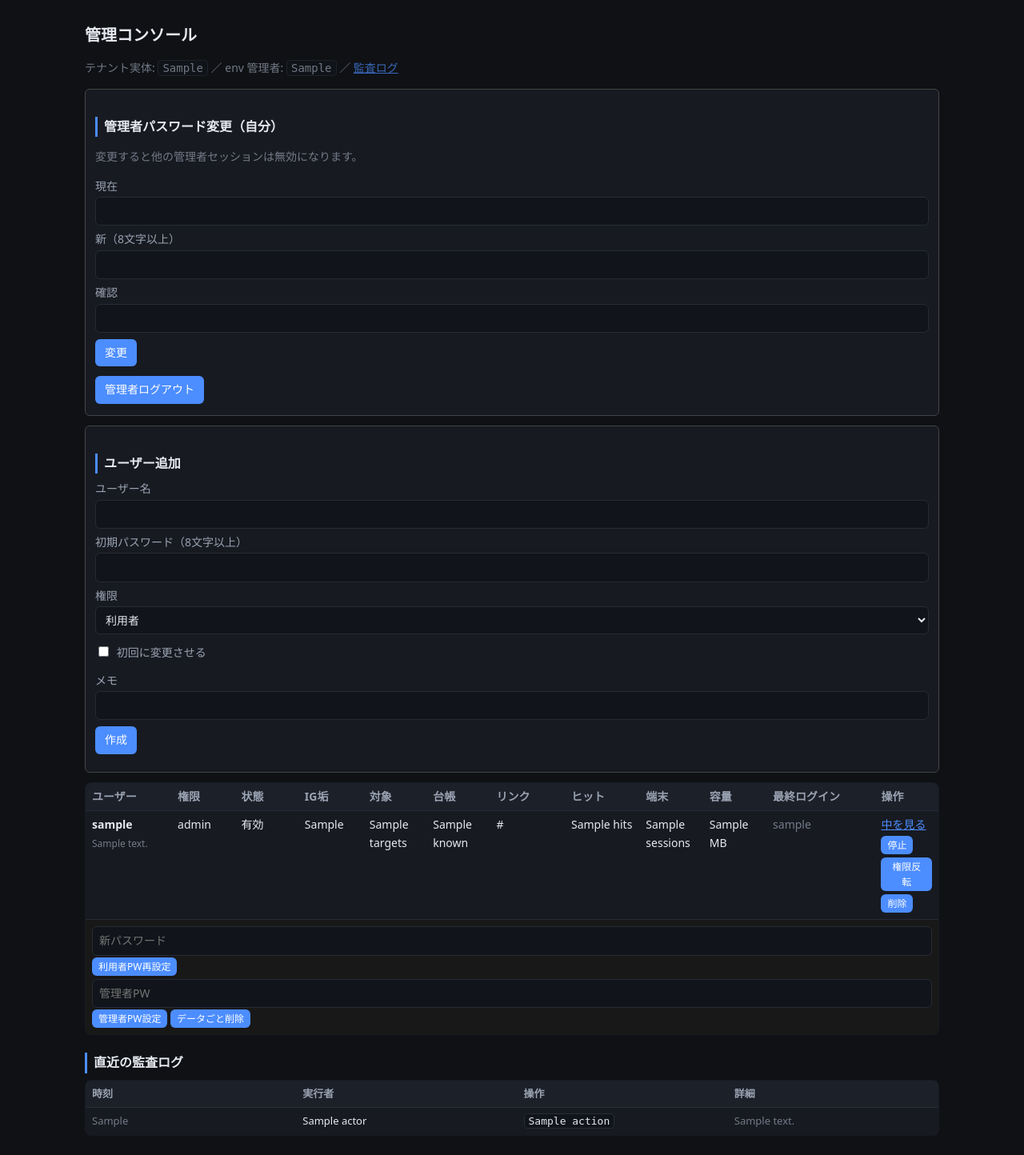
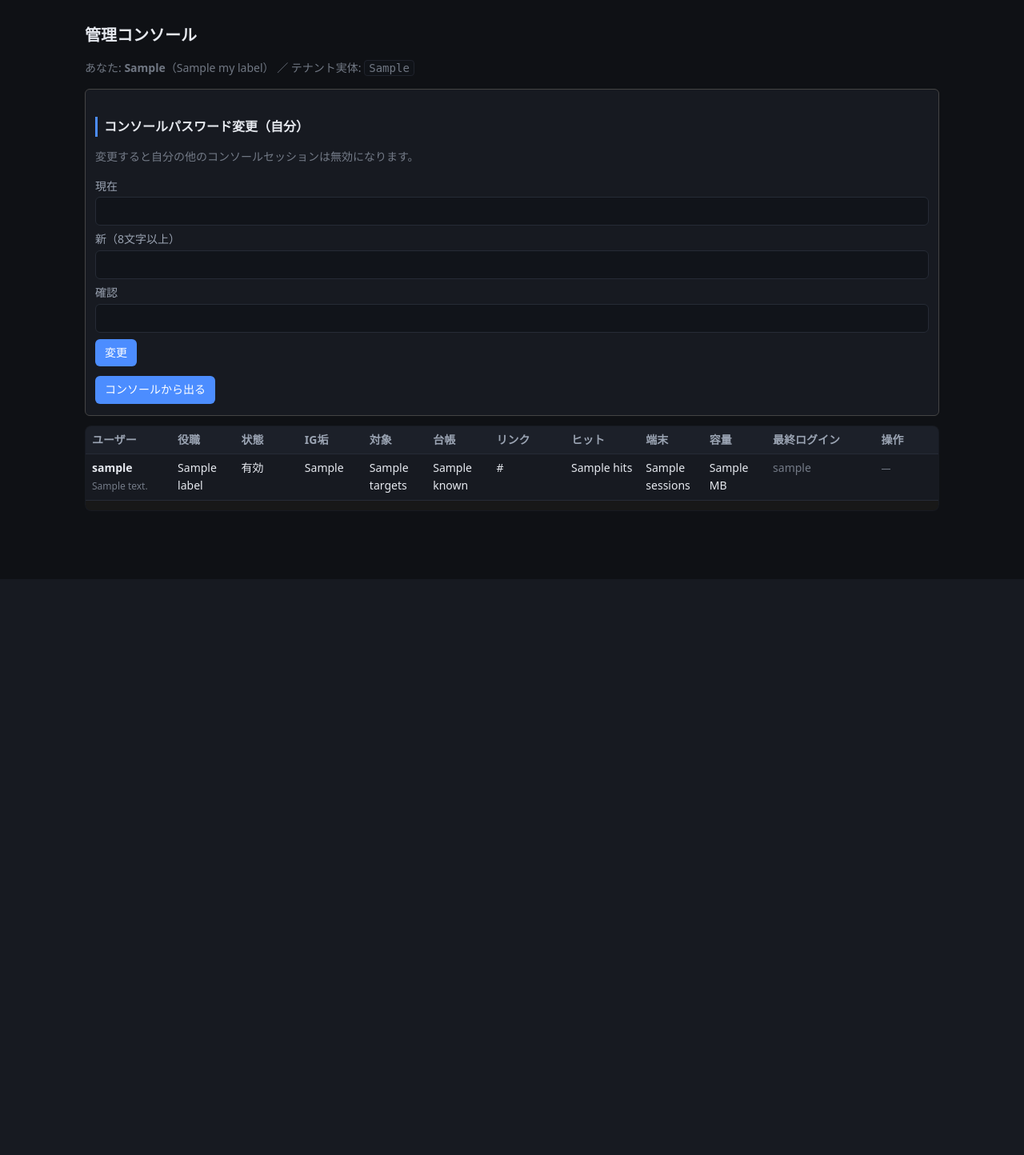
Before and after one commit to yj2952399-ctrl/igtracker, a Python web app: template templates/admin.html in a window 1280 px wide. Shown: the part 76-1520 px from the top of the page at 80% size. After the commit the page ends 702 px from the top, so only its background shows below. Run offline with Jinja, Linux system fonts and the light colour scheme; the template is opened without the code that fills it: most values are stand-ins (such as "Sample title", 1, 10 or a date in 2020).

Commit message:
admin.html を更新

```diff
--- a/templates/admin.html
+++ b/templates/admin.html
@@ -3,14 +3,15 @@
 {% if msg %}<p class="ok">{{ msg }}</p>{% endif %}
 {% if err %}<p class="err">{{ err }}</p>{% endif %}
 
-<p class="dim">テナント実体: <code>{{ tenant_root }}</code> ／
-env 管理者: <code>{{ env_user or "(未設定)" }}</code>
-{% if breakglass %}／ ブレークグラス: <b>有効</b>{% endif %}
-／ <a href="{{ admin_path }}/audit">監査ログ</a></p>
+<p class="dim">あなた: <b>{{ real_user }}</b>（{{ my_label }}{% if me_root %}・ルート管理者{% endif %}）
+／ テナント実体: <code>{{ tenant_root }}</code>
+{% if perms['roles.edit'] or me_root %}／ <a href="/console/roles">権限マトリクス</a>{% endif %}
+{% if perms['lockdown'] or me_root %}／ <a href="/lock/panel">封鎖パネル</a>{% endif %}
+{% if perms['audit.view'] or me_root %}／ <a href="{{ admin_path }}/audit">監査ログ</a>{% endif %}</p>
 
 <div class="card">
-  <h2>管理者パスワード変更（自分）</h2>
-  <p class="dim">変更すると他の管理者セッションは無効になります。</p>
+  <h2>コンソールパスワード変更（自分）</h2>
+  <p class="dim">変更すると自分の他のコンソールセッションは無効になります。</p>
   <form method="post" action="{{ admin_path }}/password">
     <label>現在 <input type="password" name="cur"></label>
     <label>新（8文字以上） <input type="password" name="new"></label>
@@ -18,18 +19,19 @@ env 管理者: <code>{{ env_user or "(未設定)" }}</code>
     <button>変更</button>
   </form>
   <form method="post" action="{{ admin_path }}/logout" style="display:inline">
-    <button>管理者ログアウト</button></form>
+    <button>コンソールから出る</button></form>
 </div>
 
+{% if perms['users.create'] or me_root %}
 <div class="card">
   <h2>ユーザー追加</h2>
+  <p class="dim">付与できるのは自分より下の役職だけです。</p>
   <form method="post" action="{{ admin_path }}/users/create">
     <label>ユーザー名 <input name="username" required></label>
     <label>初期パスワード（8文字以上） <input name="password" required></label>
-    <label>権限
+    <label>役職
       <select name="role">
-        <option value="user">利用者</option>
-        <option value="admin">管理者</option>
+        {% for r in assignable %}<option value="{{ r }}">{{ labels[r] }}</option>{% endfor %}
       </select></label>
     <label class="inline">
       <input type="checkbox" name="must_change" value="1"> 初回に変更させる</label>
@@ -37,46 +39,61 @@ env 管理者: <code>{{ env_user or "(未設定)" }}</code>
     <button>作成</button>
   </form>
 </div>
+{% endif %}
 
 <table>
-<tr><th>ユーザー</th><th>権限</th><th>状態</th><th>IG垢</th><th>対象</th>
+<tr><th>ユーザー</th><th>役職</th><th>状態</th><th>IG垢</th><th>対象</th>
     <th>台帳</th><th>リンク</th><th>ヒット</th><th>端末</th><th>容量</th>
     <th>最終ログイン</th><th>操作</th></tr>
 {% for r in rows %}
 <tr>
-  <td><b>{{ r.username }}</b>{% if r.username == me %} ★{% endif %}
+  <td><b>{{ r.username }}</b>{% if r.same %} ★{% endif %}
+      {% if r.root %} <span class="ok">ルート</span>{% endif %}
       {% if r.note %}<br><span class="dim tiny">{{ r.note }}</span>{% endif %}</td>
-  <td>{{ r.role }}</td>
+  <td>{{ labels[r.role] }}</td>
   <td>{% if r.disabled %}<span class="err">停止</span>{% else %}有効{% endif %}</td>
   <td>{{ r.ig_user or "-" }}</td>
   <td>{{ r.targets }}</td><td>{{ r.known }}</td><td>{{ r.links }}</td>
   <td>{{ r.hits }}</td><td>{{ r.sessions }}</td><td>{{ r.size_mb }} MB</td>
   <td class="dim">{{ r.last_login or "-" }}</td>
   <td>
-    <a href="{{ admin_path }}/switch?to={{ r.username }}&back=/">中を見る</a>
+  {% if r.can_act %}
+    {% if can_switch %}<a href="{{ admin_path }}/switch?to={{ r.username }}&back=/">中を見る</a>{% endif %}
+    {% if perms['users.disable'] or me_root %}
     <form method="post" action="{{ admin_path }}/users/{{ r.username }}/toggle" style="display:inline">
-      <button class="mini">{% if r.disabled %}再開{% else %}停止{% endif %}</button></form>
+      <button class="mini">{% if r.disabled %}再開{% else %}停止{% endif %}</button></form>{% endif %}
+    {% if perms['users.role'] or me_root %}
     <form method="post" action="{{ admin_path }}/users/{{ r.username }}/role" style="display:inline">
-      <input type="hidden" name="role" value="{% if r.role == 'admin' %}user{% else %}admin{% endif %}">
-      <button class="mini">権限反転</button></form>
+      <select name="role">
+        {% for o in r.role_options %}<option value="{{ o }}"
+          {% if o == r.role %}selected{% endif %}>{{ labels[o] }}</option>{% endfor %}
+      </select><button class="mini">役職</button></form>{% endif %}
+    {% if perms['users.delete'] or me_root %}
     <form method="post" action="{{ admin_path }}/users/{{ r.username }}/delete" style="display:inline">
-      <button class="mini">削除</button></form>
+      <button class="mini">削除</button></form>{% endif %}
+  {% else %}<span class="dim tiny">—</span>{% endif %}
   </td>
 </tr>
 <tr><td colspan="12" class="subrow">
+  {% if r.can_act %}
+  {% if perms['users.setpw'] or me_root %}
   <form method="post" action="{{ admin_path }}/users/{{ r.username }}/password" style="display:inline">
     <input type="password" name="password" placeholder="新パスワード" required>
-    <button class="mini">利用者PW再設定</button></form>
+    <button class="mini">利用者PW再設定</button></form>{% endif %}
+  {% if perms['users.setadminpw'] or me_root %}
   <form method="post" action="{{ admin_path }}/users/{{ r.username }}/adminpw" style="display:inline">
-    <input type="password" name="password" placeholder="管理者PW" required>
-    <button class="mini">管理者PW設定</button></form>
+    <input type="password" name="password" placeholder="コンソールPW" required>
+    <button class="mini">コンソールPW設定</button></form>{% endif %}
+  {% if can_purge %}
   <form method="post" action="{{ admin_path }}/users/{{ r.username }}/delete" style="display:inline">
     <input type="hidden" name="purge" value="1">
-    <button class="mini">データごと削除</button></form>
+    <button class="mini">データごと削除</button></form>{% endif %}
+  {% endif %}
 </td></tr>
 {% endfor %}
 </table>
 
+{% if perms['audit.view'] or me_root %}
 <h2>直近の監査ログ</h2>
 <table class="small">
 <tr><th>時刻</th><th>実行者</th><th>操作</th><th>詳細</th></tr>
@@ -85,4 +102,5 @@ env 管理者: <code>{{ env_user or "(未設定)" }}</code>
     <td><code>{{ a.action }}</code></td><td class="dim">{{ a.detail }}</td></tr>
 {% endfor %}
 </table>
+{% endif %}
 {% endblock %}
```
